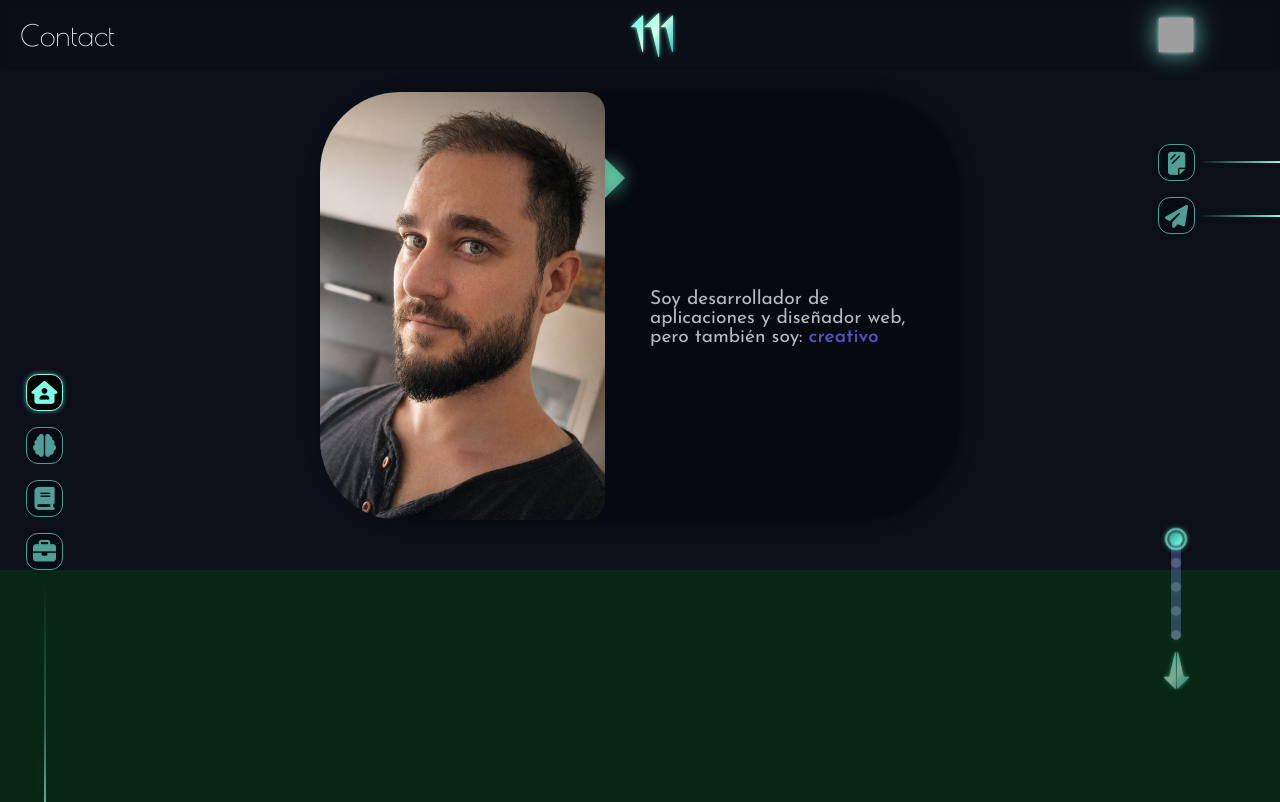
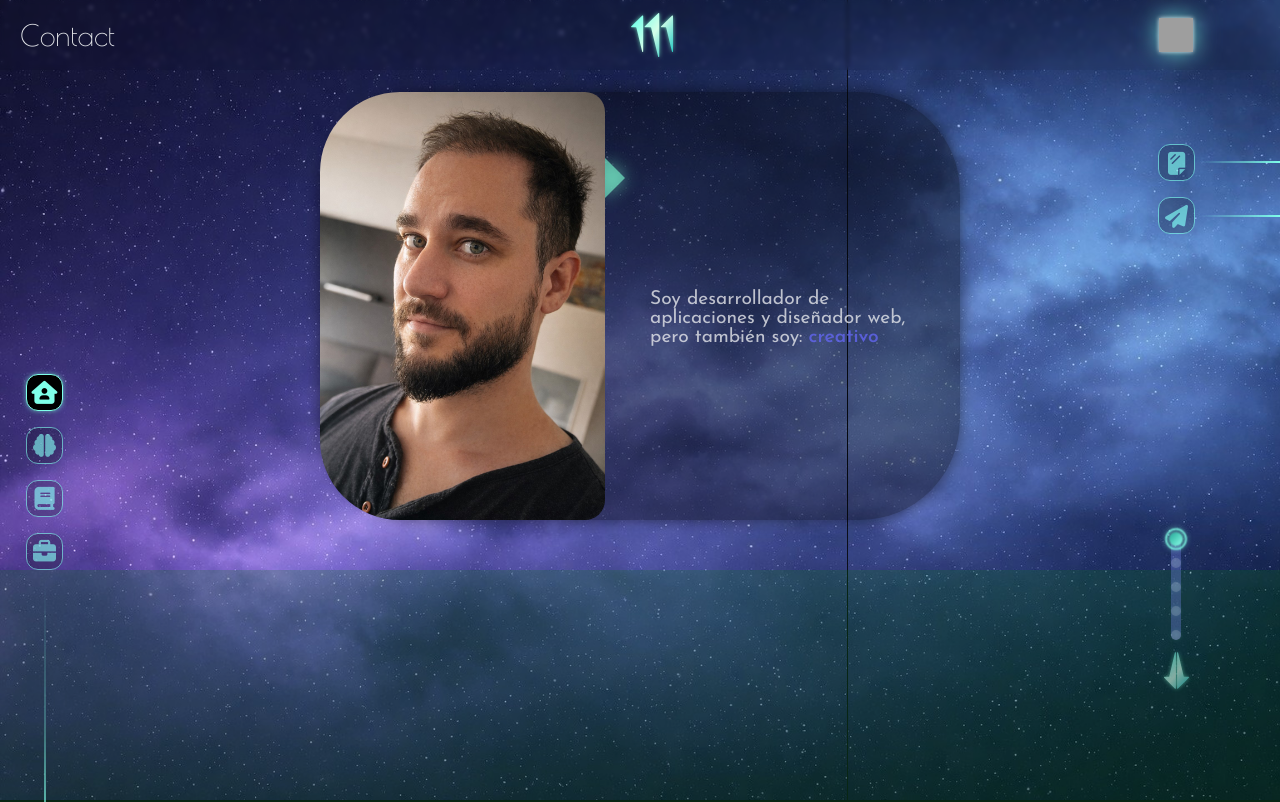
Before and after one commit to mariaNtC/Portfolio, a website: page index.html in a window 1280 px wide. Shown: the top 802 px of the page. Drawn offline with nearby package versions, Linux system fonts and the light colour scheme; files that its build step writes are made by us from their sources; the site is published under a folder, as on GitHub Pages, so addresses that start at the root find nothing; grey boxes are pictures that could not be loaded.

Commit message:
Segunda correccion logos visibles en Git

```diff
--- a/scss/base/_base.scss
+++ b/scss/base/_base.scss
@@ -23,7 +23,7 @@ body {
     position: fixed;
     inset: 0;
     z-index: -2;
-    background-image: url("/images/bg.jpg");
+    background-image: url("./images/bg.jpg");
     background-size: cover;
     background-position: center;
     background-repeat: no-repeat;
@@ -39,7 +39,7 @@ body {
     inset: 0;
     z-index: -1;
 
-    background-image: url("/images/bg2.jpg");
+    background-image: url("./images/bg2.jpg");
     background-size: cover;
     background-position: center;
     background-repeat: no-repeat;
```
